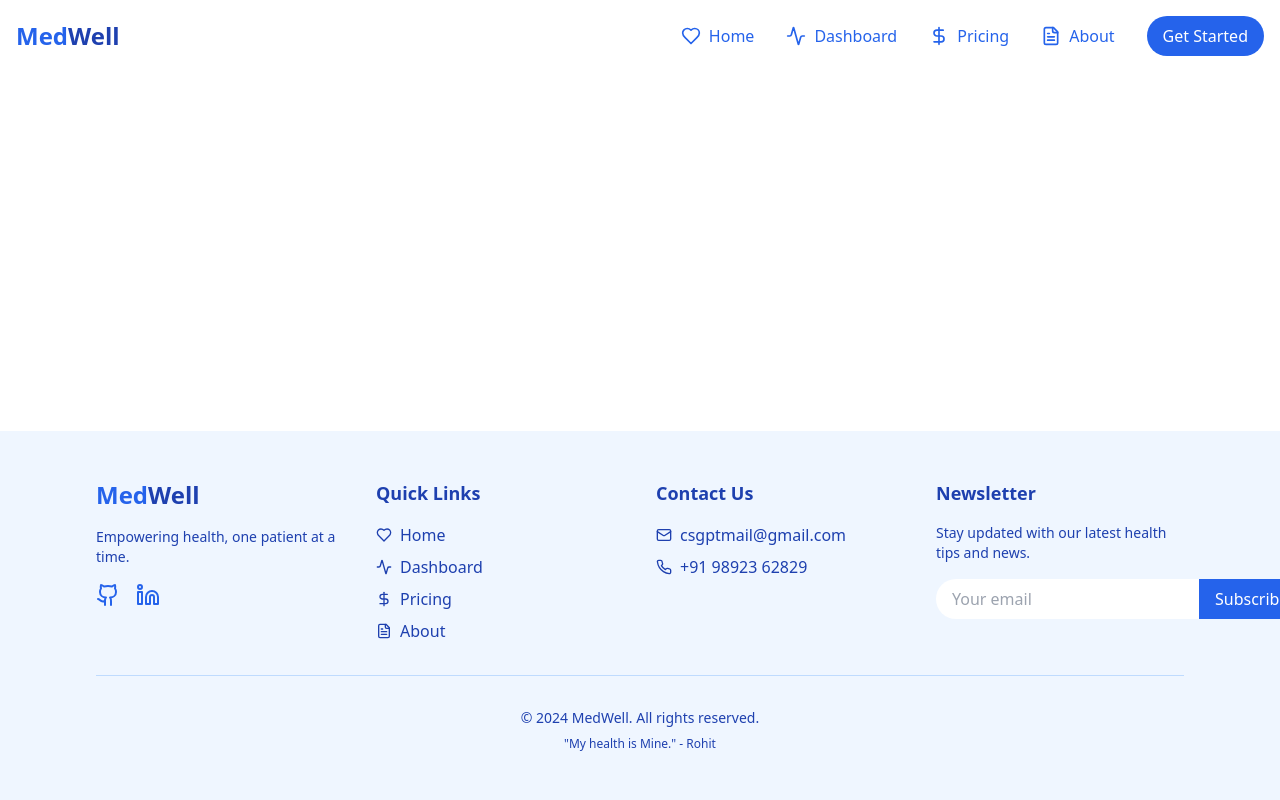
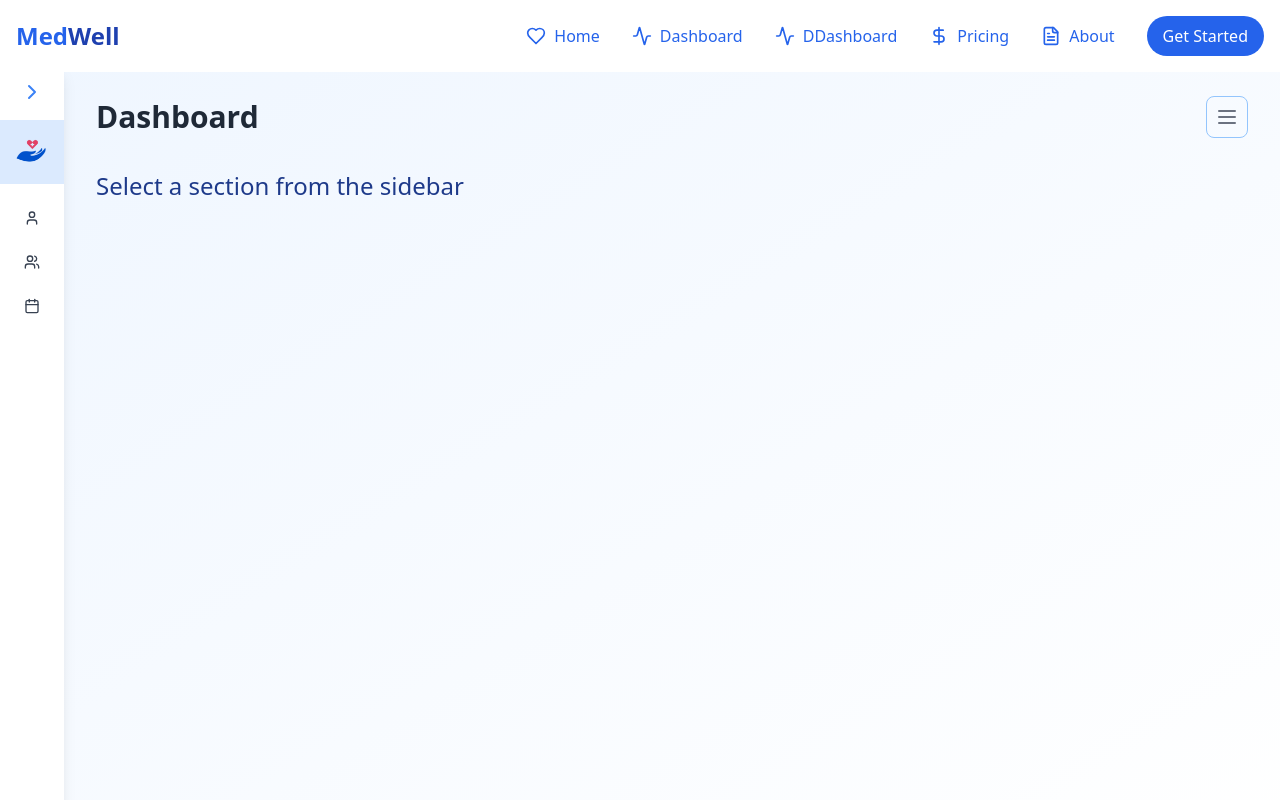
Before and after one commit to rsayyed591/Medwell-Frontend, a React (Vite) app: page /doctordashboard in a window 1280 px wide. Shown: the top 800 px of the page. Built offline with nearby package versions, Linux system fonts and the light colour scheme; no server answers.

Commit message:
Doctor Dashboard Started

```diff
--- a/src/App.jsx
+++ b/src/App.jsx
@@ -15,7 +15,7 @@ import  DoctorLogin  from './pages/Auth/DoctorLogin'
 import  DoctorSignUp  from './pages/Auth/DoctorSignup'
 import HospitalLogin from './pages/Auth/HospitalLogin'
 import  HospitalSignUp  from './pages/Auth/HospitalSignup'
-
+import DoctorDashboard from './pages/DoctorDashboard/DoctorDashboard'
 function LoaderWrapper() {
   const [isLoading, setIsLoading] = useState(true)
   const location = useLocation()
@@ -60,6 +60,7 @@ function Layout() {
           <Route path="/auth" element={<UserSelect />} />
           <Route path="/pricing" element={<Pricing />} />
           <Route path="/dashboard" element={<Dashboard />} />
+          <Route path="/doctordashboard" element={<DoctorDashboard />} />
           <Route path="/about" element={<About />} />
           <Route path="/signup" element={<SignUp />} />
           <Route path="/login" element={<Login />} />
--- /dev/null
+++ b/src/pages/DoctorDashboard/DoctorDashboard.jsx
@@ -0,0 +1,166 @@
+import React, { useState, useEffect } from 'react'
+import { Home, User, Heart, FileText, Calendar, Users, ChevronRight, ChevronUp, ChevronDown, Menu, X } from 'lucide-react'
+import { motion, AnimatePresence } from 'framer-motion'
+import { Link } from 'react-router-dom'
+import { Patients } from './Patients'
+import { DoctorProfile } from './DoctorProfile'
+import {PatientAppointments} from './PatientAppointments'
+export default function DoctorDashboard() {
+  const [isSidebarOpen, setIsSidebarOpen] = useState(false)
+  const [activeSection, setActiveSection] = useState('Dashboard')
+  const [isMobile, setIsMobile] = useState(false)
+  const [isProfileExpanded, setIsProfileExpanded] = useState(false)
+
+  const doctorInfo = {
+    name: 'Dr. John Smith',
+    id: 'D12345',
+    specialization: 'Cardiologist',
+    experience: '15 years',
+    profile_pic: "/doctor.png"
+  }
+
+  const navItems = [
+    { label: "Profile", icon: User, component: DoctorProfile },
+    { label: "Patients", icon: Users, component: Patients },
+    { label: "Appointments", icon: Calendar, component: PatientAppointments },
+  ]
+
+  useEffect(() => {
+    const checkIfMobile = () => setIsMobile(window.innerWidth < 768)
+    checkIfMobile()
+    window.addEventListener('resize', checkIfMobile)
+    return () => window.removeEventListener('resize', checkIfMobile)
+  }, [])
+
+  const toggleSidebar = () => {
+    setIsSidebarOpen(!isSidebarOpen)
+  }
+
+  const ProfileSection = () => (
+    <div className={`p-4 ${(!isMobile && !isSidebarOpen) ? 'hidden' : ''}`}>
+      <button
+        onClick={() => setIsProfileExpanded(!isProfileExpanded)}
+        className="w-full flex items-center justify-between mb-4"
+      >
+        <div className="flex items-center">
+          <img src={doctorInfo.profile_pic} alt="Doctor" className="w-12 h-12 rounded-full mr-3 border-2 border-blue-500" />
+          <div>
+            <h2 className="text-lg font-bold text-gray-800">{doctorInfo.name}</h2>
+            <p className="text-sm text-blue-600">Doctor ID: {doctorInfo.id}</p>
+          </div>
+        </div>
+        {isProfileExpanded ? <ChevronUp className="h-5 w-5 text-blue-500" /> : <ChevronDown className="h-5 w-5 text-blue-500" />}
+      </button>
+      <AnimatePresence>
+        {isProfileExpanded && (
+          <motion.div
+            initial={{ opacity: 0, height: 0 }}
+            animate={{ opacity: 1, height: 'auto' }}
+            exit={{ opacity: 0, height: 0 }}
+            transition={{ duration: 0.3 }}
+            className="text-sm space-y-2 mb-4 bg-blue-50 p-4 rounded-lg"
+          >
+            <p><strong className="text-blue-700">Specialization:</strong> <span className="text-blue-600">{doctorInfo.specialization}</span></p>
+            <p><strong className="text-blue-700">Experience:</strong> <span className="text-blue-600">{doctorInfo.experience}</span></p>
+          </motion.div>
+        )}
+      </AnimatePresence>
+    </div>
+  )
+
+  const renderActiveComponent = () => {
+    const activeItem = navItems.find(item => item.label === activeSection)
+    if (activeItem && activeItem.component) {
+      const Component = activeItem.component
+      return <Component />
+    }
+    return <div className="text-2xl">Select a section from the sidebar</div>
+  }
+
+  return (
+    <div className="bg-gradient-to-br from-blue-50 to-white text-blue-900 min-h-screen flex">
+      {/* Sidebar */}
+      <AnimatePresence>
+        {(isSidebarOpen || !isMobile) && (
+          <motion.div
+            initial={isMobile ? { x: -300 } : false}
+            animate={{ x: 0 }}
+            exit={isMobile ? { x: -300 } : {}}
+            transition={{ duration: 0.3 }}
+            className={`bg-white shadow-lg overflow-hidden flex flex-col ${
+              isMobile ? 'fixed inset-y-0 left-0 z-50' : 'relative'
+            }`}
+            style={{ width: isMobile ? '300px' : isSidebarOpen ? '300px' : '64px' }}
+          >
+            {(!isMobile && !isSidebarOpen) && (
+              <button
+                className="w-full flex justify-center items-center py-4 hover:bg-blue-50 transition-colors duration-200"
+                onClick={toggleSidebar}
+              >
+                <ChevronRight className="h-6 w-6 text-blue-500" />
+              </button>
+            )}
+            <div className="flex justify-between items-center p-4 bg-blue-100">
+              {isSidebarOpen ? (
+                <Link to="/" className="text-2xl font-bold text-gray-800">MedWell</Link>
+              ) : (
+                <img src="/logo.png" alt="MedWell" className="w-10 h-8" />
+              )}
+              {(isMobile || isSidebarOpen) && (
+                <button
+                  className="p-2 rounded-full hover:bg-blue-200 transition-colors duration-200"
+                  onClick={toggleSidebar}
+                >
+                  <X className="h-6 w-6 text-gray-500" />
+                </button>
+              )}
+            </div>
+            <ProfileSection />
+            <nav className={`${(!isMobile && !isSidebarOpen) ? 'px-2 mt-4' : 'px-4'}`}>
+              {navItems.map((item, index) => (
+                <button
+                  key={index}
+                  className={`w-full text-left py-2 px-4 rounded-lg mb-2 flex items-center ${
+                    activeSection === item.label
+                      ? 'bg-gray-100 text-gray-600'
+                      : 'hover:bg-gray-50 text-gray-700'
+                  } ${(!isMobile && !isSidebarOpen) ? 'justify-center' : ''}`}
+                  onClick={() => {
+                    setActiveSection(item.label)
+                    if (isMobile) setIsSidebarOpen(false)
+                  }}
+                >
+                  <item.icon className={`${(!isMobile && !isSidebarOpen) ? '' : 'mr-2'} h-5 w-5`} />
+                  {(isMobile || isSidebarOpen) && item.label}
+                </button>
+              ))}
+            </nav>
+          </motion.div>
+        )}
+      </AnimatePresence>
+
+      {/* Main Content */}
+      <div className="flex-1 p-8">
+        <div className="flex justify-between items-center mb-8">
+          <h1 className="text-3xl font-bold text-gray-800">{activeSection}</h1>
+          {(isMobile || !isSidebarOpen) && (
+            <button
+              className="p-2 rounded-lg border border-blue-300 hover:bg-blue-100 transition-colors duration-200"
+              onClick={toggleSidebar}
+            >
+              <Menu className="h-6 w-6 text-gray-500" />
+            </button>
+          )}
+        </div>
+        {renderActiveComponent()}
+      </div>
+
+      {isMobile && isSidebarOpen && (
+        <div
+          className="fixed inset-0 bg-black bg-opacity-50 z-40"
+          onClick={() => setIsSidebarOpen(false)}
+        ></div>
+      )}
+    </div>
+  )
+}
--- /dev/null
+++ b/src/pages/DoctorDashboard/DoctorProfile.jsx
@@ -0,0 +1,7 @@
+import React from 'react'
+
+export const DoctorProfile = () => {
+  return (
+    <div>DoctorProfile</div>
+  )
+}
--- /dev/null
+++ b/src/pages/DoctorDashboard/PatientAppointments.jsx
@@ -0,0 +1,7 @@
+import React from 'react'
+
+export const PatientAppointments = () => {
+  return (
+    <div>PatientAppointments</div>
+  )
+}
--- /dev/null
+++ b/src/pages/DoctorDashboard/PatientHealth.jsx
@@ -0,0 +1,7 @@
+import React from 'react'
+
+export const PatientHealth = () => {
+  return (
+    <div>PatientHealth</div>
+  )
+}
--- /dev/null
+++ b/src/pages/DoctorDashboard/PatientReports.jsx
@@ -0,0 +1,7 @@
+import React from 'react'
+
+export const PatientReports = () => {
+  return (
+    <div>PatientReports</div>
+  )
+}
--- /dev/null
+++ b/src/pages/DoctorDashboard/Patients.jsx
@@ -0,0 +1,7 @@
+import React from 'react'
+
+export const Patients = () => {
+  return (
+    <div>Patients</div>
+  )
+}
--- a/src/pages/components/Navbar.jsx
+++ b/src/pages/components/Navbar.jsx
@@ -12,6 +12,7 @@ export default function Navbar() {
   const Links = [
     { name: 'Home', link: '/', icon: Heart },
     { name: 'Dashboard', link: '/Dashboard', icon: Activity },
+    { name: 'DDashboard', link: '/doctordashboard', icon: Activity },
     { name: 'Pricing', link: '/pricing', icon: DollarSign },
     { name: 'About', link: '/about', icon: FileText },
   ]
```
Also changed, not shown: src/pages/DoctorDashboard/useDocData.js (added).
